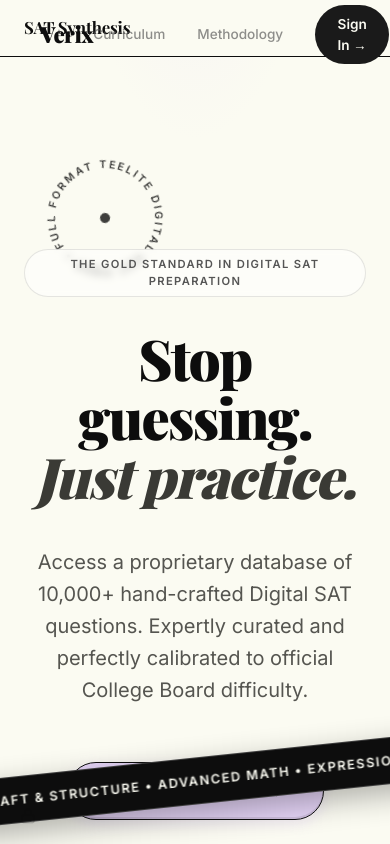
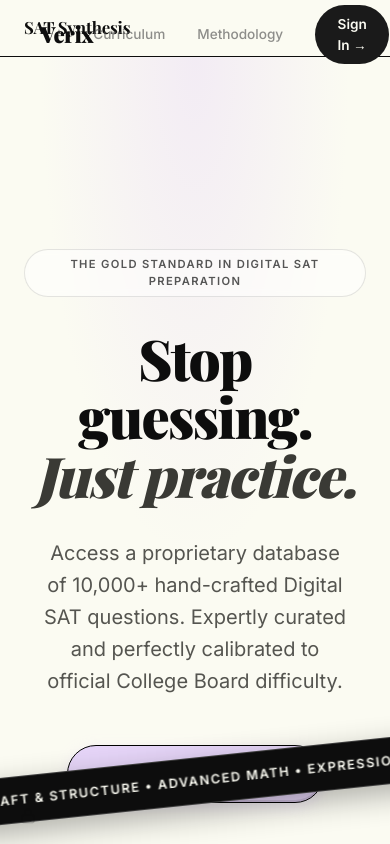
Before and after one commit to dhruvsunnydpsv-debug/databasewebsite, a Next.js app in the folder databasewebsite/: page / in a window 390 px wide. Shown: the top 844 px of the page. Built offline with nearby package versions, Linux system fonts and the light colour scheme; a web font is replaced by a local one.

Commit message:
fix: safari flexbox overlap and purge 400 error via strict supabase-js fetch with 1:1 bluebook clone

```diff
--- a/databasewebsite/src/app/page.tsx
+++ b/databasewebsite/src/app/page.tsx
@@ -16,7 +16,7 @@ export default function Home() {
     }, []);
 
     return (
-        <div style={{ backgroundColor: '#FBFBF2', minHeight: '100vh', position: 'relative', overflowX: 'hidden' }}>
+        <div className="min-h-screen flex flex-col w-full relative overflow-x-hidden" style={{ backgroundColor: '#FBFBF2' }}>
 
             {/* ── Glassmorphic Navigation ────────────────────────── */}
             <nav style={{
@@ -55,16 +55,7 @@ export default function Home() {
             </nav>
 
             {/* ── Rotating Circle Badge (Top Left) ─────────────── */}
-            <div style={{
-                position: 'absolute',
-                top: '6rem',
-                left: '2.5rem',
-                width: '130px',
-                height: '130px',
-                zIndex: 5,
-                pointerEvents: 'none',
-                opacity: 0.8
-            }}>
+            <div className="absolute top-24 left-10 z-[5] opacity-80 pointer-events-none hidden md:block">
                 <svg viewBox="0 0 130 130" width="130" height="130">
                     <defs>
                         <path id="circle-path" d="M 65,65 m -50,0 a 50,50 0 1,1 100,0 a 50,50 0 1,1 -100,0" />
@@ -82,68 +73,53 @@ export default function Home() {
             </div>
 
             {/* ── Background Soft Glows ────────────────────────── */}
-            <div style={{
-                position: 'absolute', top: '-10%', left: '50%', transform: 'translateX(-50%)',
-                width: '80vw', height: '60vh',
+            <div className="absolute top-0 left-1/2 -translate-x-1/2 w-[80vw] h-[60vh] pointer-events-none z-0" style={{
                 background: 'radial-gradient(ellipse at top, rgba(230,213,248,0.4) 0%, rgba(251,251,242,0) 70%)',
-                pointerEvents: 'none', zIndex: 0
             }} />
 
             {/* ── Hero Section ──────────────────────────────────── */}
-            <section style={{ maxWidth: '1000px', margin: '0 auto', padding: '12rem 1.5rem 6rem', textAlign: 'center', position: 'relative', zIndex: 10 }}>
+            <section className="flex flex-col items-center justify-center text-center relative z-10 w-full mx-auto pb-24 pt-48 px-6 gap-8" style={{ maxWidth: '1000px' }}>
 
                 {/* Kicker */}
-                <div style={{
-                    display: 'inline-block',
-                    padding: '0.4rem 1rem',
-                    border: '1px solid rgba(13,13,13,0.1)',
-                    borderRadius: '9999px',
-                    backgroundColor: 'rgba(255,255,255,0.5)',
+                <div className="inline-block px-4 py-1.5 border border-black/10 rounded-full bg-white/50 backdrop-blur-sm" style={{
                     fontFamily: "'Inter', sans-serif", fontSize: '0.7rem', fontWeight: 600, letterSpacing: '0.12em', textTransform: 'uppercase', color: '#555',
-                    marginBottom: '2rem',
-                    backdropFilter: 'blur(4px)'
                 }}>
                     The Gold Standard in Digital SAT Preparation
                 </div>
 
                 {/* Main Headline */}
-                <h1 style={{
+                <h1 className="w-full" style={{
                     fontFamily: "'Playfair Display', serif",
                     fontSize: 'clamp(3.5rem, 8vw, 7rem)',
                     fontWeight: 900,
                     lineHeight: 1.05,
                     letterSpacing: '-0.03em',
                     color: '#0D0D0D',
-                    marginBottom: '2.5rem',
                 }}>
                     Stop guessing.<br />
                     <span style={{ fontStyle: 'italic', color: '#3A3A35' }}>Just practice.</span>
                 </h1>
 
                 {/* Sub-headline */}
-                <p style={{
+                <p className="max-w-2xl px-4" style={{
                     fontFamily: "'Inter', sans-serif",
                     fontSize: '1.25rem',
                     lineHeight: 1.6,
                     color: '#555550',
-                    maxWidth: '650px',
-                    margin: '0 auto 3.5rem',
                     fontWeight: 400
                 }}>
                     Access a proprietary database of 10,000+ hand-crafted Digital SAT questions. Expertly curated and perfectly calibrated to official College Board difficulty.
                 </p>
 
                 {/* CTAs */}
-                <div style={{ display: 'flex', gap: '1rem', justifyContent: 'center', flexWrap: 'wrap' }}>
+                <div className="flex gap-4 justify-center flex-wrap mt-4">
                     <Link
                         href="/test/session"
+                        className="inline-flex items-center px-10 py-4 rounded-full border border-black cursor-pointer text-black"
                         style={{
-                            display: 'inline-flex', alignItems: 'center',
-                            backgroundColor: '#E6D5F8', color: '#0D0D0D',
-                            border: '1px solid #0D0D0D', borderRadius: '9999px',
-                            padding: '1rem 2.5rem',
+                            backgroundColor: '#E6D5F8',
                             fontFamily: "'Inter', sans-serif", fontSize: '1rem', fontWeight: 600,
-                            textDecoration: 'none', cursor: 'pointer',
+                            textDecoration: 'none',
                             boxShadow: '0 4px 14px rgba(230,213,248,0.4), inset 0 -2px 0 rgba(0,0,0,0.1)',
                             transition: 'all 0.2s cubic-bezier(0.175, 0.885, 0.32, 1.275)',
                         }}
```
Also changed, not shown: databasewebsite/src/app/test/session/page.tsx (+101 -139 lines).
